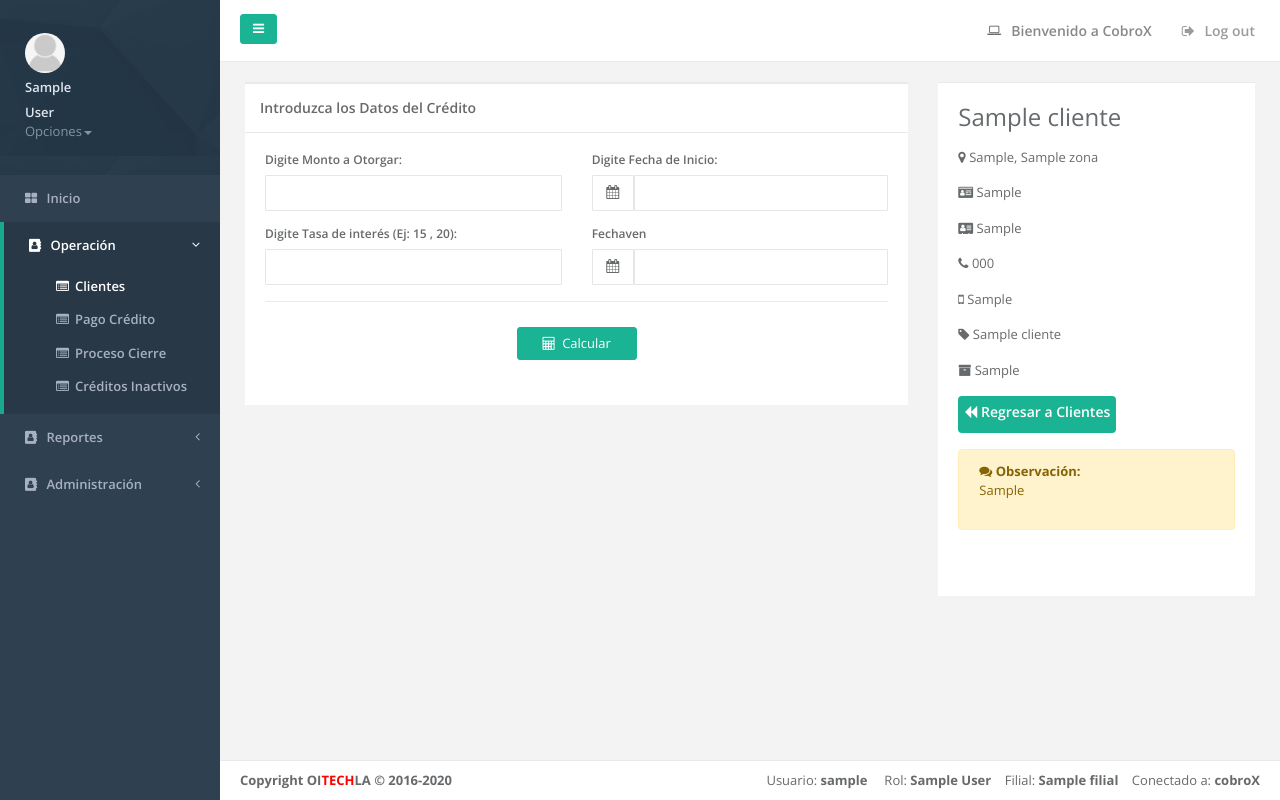
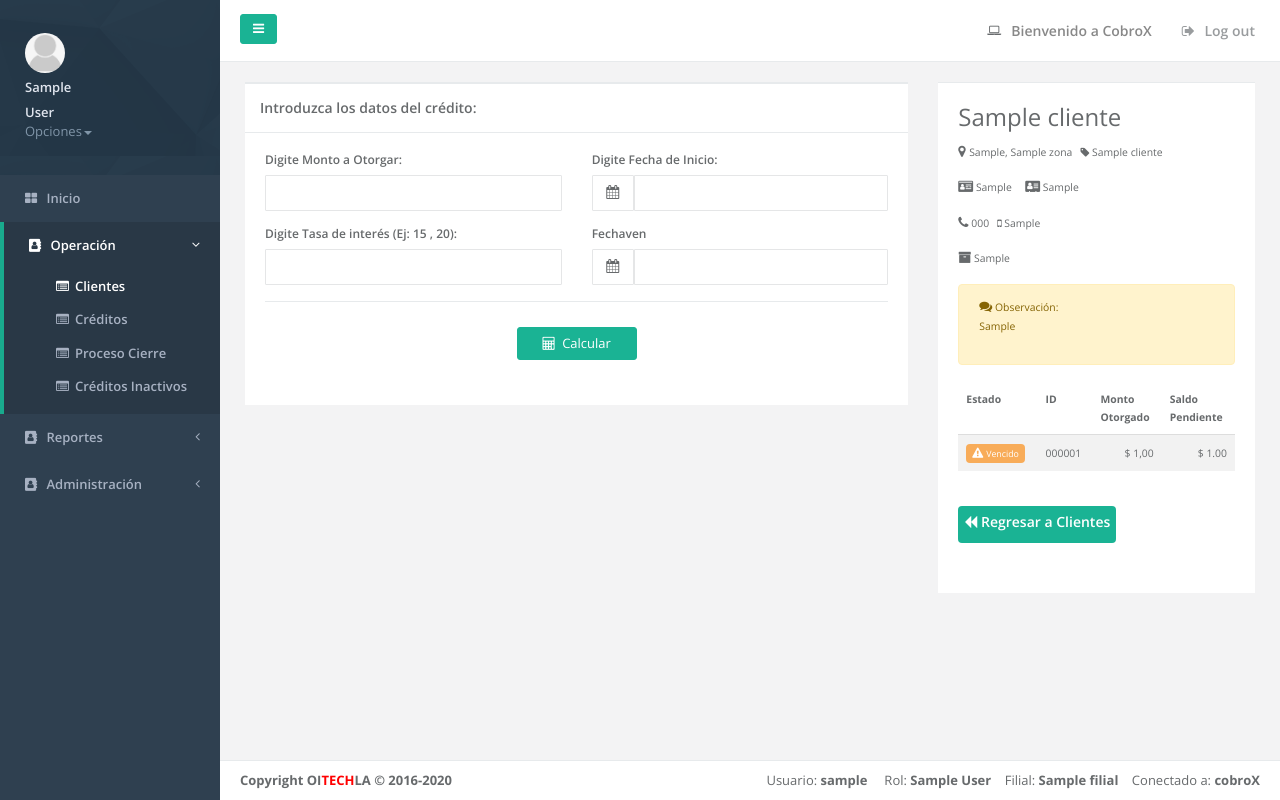
Before and after one commit to raraniva/cobrox, a Django app: page /CreditoAdd/1 in a window 1280 px wide. Run offline with Django 3.2, Linux system fonts and the light colour scheme; a user stored in the database is signed in; tables that the repository leaves empty hold one stand-in row (values such as "Sample post"); some libraries are stand-ins or nearby versions.

Commit message:
listado de creditos cuando crea un credito

```diff
--- a/cobrox/templates/cobrox/credito_add_upd.html
+++ b/cobrox/templates/cobrox/credito_add_upd.html
@@ -11,17 +11,6 @@
 {% block title %}{% endblock %}
 
 {% block main %}
-{% if tip == 0 %}
-<div class="row">
-    <div class="col-lg-12">
-            <div class="ibox">
-                <div class="ibox-content">
-                    <h3><i class="fa fa-legal"></i> REFINANCIAMIENTO </h3>
-                </div>
-            </div>
-        </div>
-    </div>
-{% endif %}
 
 <div class="row">
         {% if tip == 0 %}
@@ -32,7 +21,7 @@
     <form method="post" id="orderForm"  enctype="multipart/form-data" data-lista-url="{% url 'cobrox:ajax_load_calculo_pago' %}">
     <div class="ibox">
         <div class="ibox-title">
-            <h5>Introduzca los Datos del Crédito</h5>
+            <h5>{{ opcion_name }}</h5>
 
         </div>
          <div class="ibox-content">
@@ -187,34 +176,74 @@
                                 </div>
                             </div>
                         {% else %}
-                            <p>
-                            <p><i class="fa fa-map-marker"></i> {{ view.cliente.direccion }}, {{ view.cliente.zona }}</p>
-                            <p><i class="fa fa-drivers-license"></i>  {{ view.cliente.dui }}</p>
-                            <p><i class="fa fa-vcard"></i>  {{ view.cliente.nit }}</p>
-                            <p><i class="fa fa-phone"></i>  {{ view.cliente.telefono }}</p>
+
+                            <p><i class="fa fa-map-marker"></i> <small>{{ view.cliente.direccion }}, {{ view.cliente.zona }}
+                            &nbsp;&nbsp;<i class="fa fa-tag"></i>  {{ view.cliente.tipo_cliente }}</small>
+                            </p>
+                            <p><i class="fa fa-drivers-license"></i><small>  {{ view.cliente.dui }}</small> &nbsp;&nbsp;
+                            <i class="fa fa-vcard"></i><small>  {{ view.cliente.nit }}</small></p>
+                            <p><i class="fa fa-phone"></i><small>  {{ view.cliente.telefono }}&nbsp;&nbsp;
                             {% if view.cliente.celular %}
-                                <p><i class="fa fa-mobile"></i>  {{ view.cliente.celular }}</p>
+                                <i class="fa fa-mobile"></i>  {{ view.cliente.celular }}
                             {% endif %}
-                            <p><i class="fa fa-tag"></i>  {{ view.cliente.tipo_cliente }}</p>
+                            </small>
+                            </p>
+                            <p></p>
                             {% if view.cliente.codigo %}
-                                <p><i class="fa fa-archive"></i>  {{ view.cliente.codigo }}</p>
+                                <p><i class="fa fa-archive"></i><small>  {{ view.cliente.codigo }}</small></p>
                             {% endif %}
-                        </p>
+
+                            {% if view.cliente.observacion %}
+                                <p><div class="alert alert-warning alert-dismissable">
+                                            <strong><i class="fa fa-comments"></i><small> Observación:</small> </strong>
+                                            <p><small>{{ view.cliente.observacion }}</small></p>
+                                </div></p>
+                            {% endif %}
+
+                            <table class="table table-striped">
+                            <thead>
+                            <tr>
+                                <th><small><strong>Estado</strong></small></th>
+                                <th><small><strong>ID</strong></small></th>
+                                <th><small><strong>Monto <br>Otorgado</strong></small></th>
+                                <th><small><strong>Saldo <br>Pendiente</strong></small></th>
+
+                            </tr>
+                            </thead>
+                                <tbody>
+                                {% for obj in object_list %}
+                                    <tr>
+                                        <td><small>
+                                            {% revigenciaestadocredito obj.saldopendiente obj.fechaven obj.estadocredito as liked_by_user_flag %}
+                                            {% if liked_by_user_flag == 0  %}
+                                                <span class="badge badge-info"><i class="fa fa-gear"></i> <small>Vigente </small></span>
+                                            {% else  %}
+                                                <span class="badge badge-warning"><i class="fa fa-warning"></i> <small>Vencido </small></span>
+
+                                            {% endif %}
+                                            </small>
+                                        </td>
+                                        <td><small> {{ obj.id|stringformat:"06d" }}</small></td>
+
+                                        <td align="right"><small>$ {{ obj.montootorgado|intcomma }}</small></td>
+                                        <td align="right"><small>$ {{ obj.saldopendiente }}</small> </td>
+                                        {% empty %}
+                                        <td> No existen créditos registrados vigentes </td>
+                                    </tr>
+                                {% endfor %}
+                            </tbody>
+                            </table>
+
 
                         {% endif %}
+                        <br>
                         <a href="{% url 'cobrox:Credito_clientelist' pk=view.cliente.id %}"  >
                         <span class="badge badge-primary"><h4> <i class="fa fa-backward"></i> Regresar a Clientes</h4></span>
                          </a>
-                        <p>
 
-                                {% if view.cliente.observacion %}
-                                <p><div class="alert alert-warning alert-dismissable">
-                                            <strong><i class="fa fa-comments"></i> Observación: </strong>
-                                            <p>{{ view.cliente.observacion }}</p>
-                                </div></p>
-                                {% endif %}
 
-                         </p>
+
+
 
                     </div>
                 </div>
--- a/cobrox/templates/cobrox/credito_list_results.html
+++ b/cobrox/templates/cobrox/credito_list_results.html
@@ -49,7 +49,7 @@
                             <a href="{% url 'cobrox:EstadoCuenta' pk=obj.id %}"  >
                             <button type="button" class="btn btn-outline btn-primary" title='Estado Cuenta'>
 
-                                     <i class="fa fa-archive"></i>
+                                     <i class="fa fa-print"></i>
 
                             </button></a>
                             &nbsp;
--- a/cobrox/views.py
+++ b/cobrox/views.py
@@ -518,6 +518,9 @@ class CreditoAdd(SuccessMessageMixin, LoginRequiredMixin, CreateView):
         context['tip'] = 1
         context['izq'] = 0
         context['medio'] = 8
+        context['opcion_name'] = 'Introduzca los datos del crédito:'
+        context['object_list'] = credito.objects.filter(cliente__id=self.kwargs['pk'])\
+            .filter(estadocredito=0).order_by("-id")
 
         return context;
 
@@ -1064,6 +1067,7 @@ class FinanciamientoAdd(SuccessMessageMixin, LoginRequiredMixin, CreateView):
         context['tip'] = 0
         context['izq'] = 12
         context['medio'] = 8
+        context['opcion_name'] = 'Introduzca los datos del refinanciamiento:'
 
         return context;
 
@@ -1198,7 +1202,9 @@ class ClienteArchivoDelete(SuccessMessageMixin, LoginRequiredMixin, DeleteView):
         try:
             obj = cliente_archivo.objects.get(id=self.kwargs['pk'])
             clien = obj.cliente
-            obj.delete()
+            with transaction.atomic():
+                obj.archivo.delete()
+                obj.delete()
             messages.success(request, "El archivo ha sido eliminado satisfactoriamente.")
 
 
@@ -1285,7 +1291,9 @@ class CreditoArchivoDelete(SuccessMessageMixin, LoginRequiredMixin, DeleteView):
         try:
             obj = credito_archivo.objects.get(id=self.kwargs['pk'])
             cred = obj.credito
-            obj.delete()
+            with transaction.atomic():
+                obj.archivo.delete()
+                obj.delete()
             messages.success(request, "El archivo ha sido eliminado satisfactoriamente.")
 
             my_render = reverse('cobrox:Archivos_creditoAdd',
--- a/templates/base.html
+++ b/templates/base.html
@@ -61,7 +61,7 @@
                     <a href="#"><i class="fa fa-address-book"></i> <span class="nav-label">Operación</span><span class="fa arrow"></span></a>
                     <ul class="nav nav-second-level collapse">
                         <li {% block nav-operacion-clientes %}{% endblock %}><a href="{% url 'cobrox:ClienteList' %}"><i class="fa fa-list-alt"></i>Clientes</a></li>
-                        <li {% block nav-operacion-creditos %}{% endblock %}><a href="{% url 'cobrox:CreditoList' act=1 %}"><i class="fa fa-list-alt"></i>Pago Crédito</a></li>
+                        <li {% block nav-operacion-creditos %}{% endblock %}><a href="{% url 'cobrox:CreditoList' act=1 %}"><i class="fa fa-list-alt"></i>Créditos</a></li>
                         <li {% block nav-operacion-cierre %}{% endblock %}><a href="{% url 'cobrox:TransaccionesOpen' %}"><i class="fa fa-list-alt"></i>Proceso Cierre</a></li>
                         <li {% block nav-operacion-inactivos %}{% endblock %}><a href="{% url 'cobrox:CreditoList' act=-1 %}"><i class="fa fa-list-alt"></i>Créditos Inactivos</a></li>
                     </ul>
```
